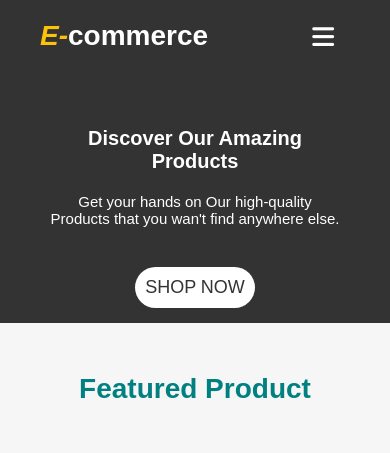
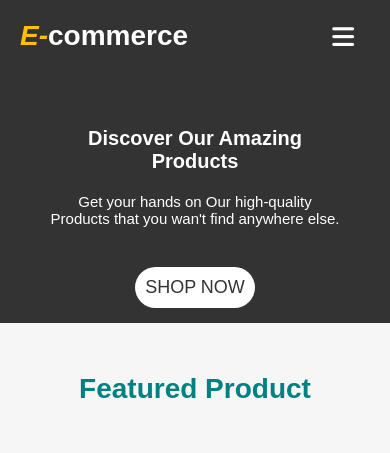
Before and after one commit to aakashnataraj/E-commerce-project, a plain HTML site: page index.html in a window 390 px wide. Shown: the top 453 px of the page. Drawn offline with Linux system fonts and the light colour scheme.

Commit message:
E-commerce UI

```diff
--- a/body.css
+++ b/body.css
@@ -109,7 +109,7 @@ button:hover{
 
 
 
-
+/**** Feature Product *****/
 
 
 .feature-product{
@@ -178,11 +178,10 @@ button:hover{
     background-color: #e67629;
 }
 
+/**** Feature product ****/
 
 
-
-
-
+/****About ****/
 
 .About{
     background-color: #ddd;
@@ -220,8 +219,10 @@ button:hover{
 }
 
 
+/**** about ****/
 
 
+/**** Contact ****/
 
 
 
@@ -278,10 +279,10 @@ button:hover{
 }
 
 
+/**** Contact ****/
 
 
-
-
+/**** footer ****/
 
 footer{
     text-align: center;
@@ -310,6 +311,10 @@ footer a:hover{
     text-decoration: underline;
 }
 
+/**** Footer ***/
+
+
+/*** Responsive Design ***/
 
 @media (max-width:952px){
    header{
@@ -320,6 +325,7 @@ footer a:hover{
    nav .logo h2{
     font-size: 16px;
     margin-top: 20px;
+    margin-left: -30px;
    }
 
    nav ul li{
@@ -328,11 +334,13 @@ footer a:hover{
    }
 }
 
+
 @media (max-width:952px){
     .checkbtn{
         display: block;
         position: relative;
         top: 20px;
+        left: 20px;
     }
 
     .head-content{
```
Also changed, not shown: index.html (+24 -1 lines).
